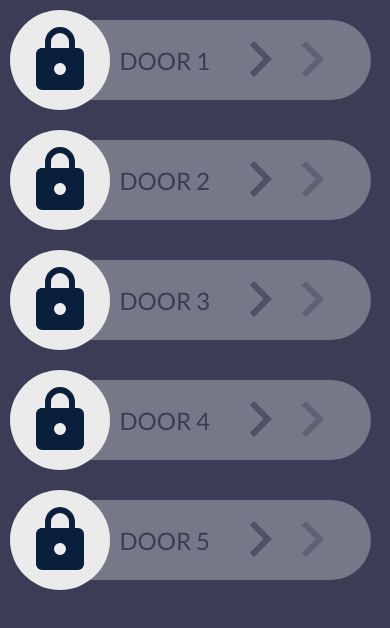
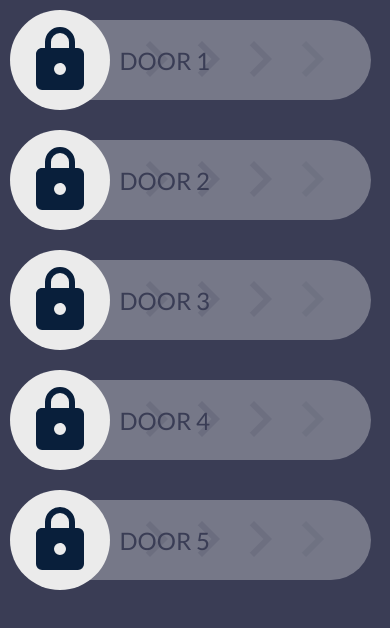
Before and after one commit to mart-in-a-jar/custom-slider, a React (Create React App) app: page / in a window 390 px wide. Shown: the top 628 px of the page. Built offline with nearby package versions, Linux system fonts and the light colour scheme.

Commit message:
Make slider less dominant

```diff
--- a/src/Slider.scss
+++ b/src/Slider.scss
@@ -79,30 +79,10 @@ $errorColor: #801111;
     }
 }
 
-@media screen and (max-width: 800px) {
-    .arrows > *:nth-child(n + 4) {
-        visibility: hidden;
-    }
-}
-
-@media screen and (max-width: 670px) {
-    .arrows > *:nth-child(n + 3) {
-        visibility: hidden;
-    }
-}
-
 @media screen and (max-width: 580px) {
     .slider-container {
         padding-left: 100px;
         justify-content: flex-start;
-    }
-    .arrows > * {
-        &:nth-child(n + 2) {
-            visibility: visible;
-        }
-        &:nth-child(-n + 2) {
-            visibility: hidden;
-        }
     }
 }
 
@@ -130,12 +110,12 @@ $errorColor: #801111;
 
 @keyframes pulse {
     from {
-        opacity: 0.3;
+        opacity: .2;
     }
     25% {
-        opacity: 1;
+        opacity: .45;
     }
     to {
-        opacity: 0.3;
+        opacity: .2;
     }
 }
```
